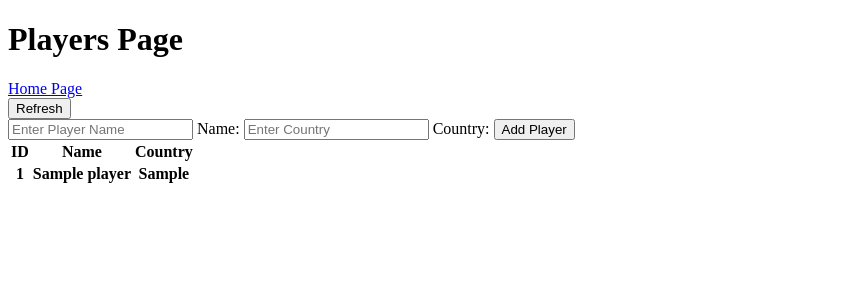
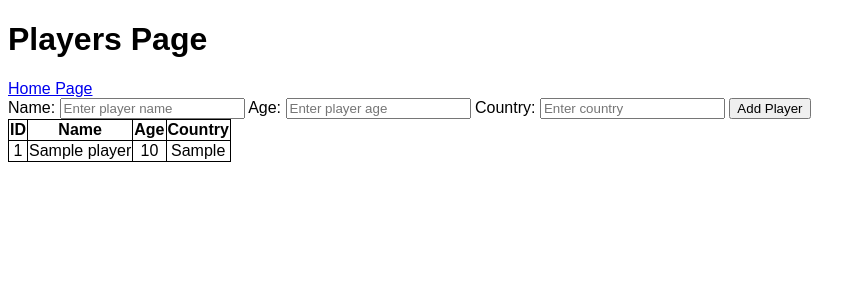
Before and after one commit to macantomato/esport-system-db, a Flask app: page /players-page in a window 1280 px wide. Shown: the top 300 px of the page, without its empty margins (0-866 px from the left). Run offline with Flask 3, Linux system fonts and the light colour scheme; tables that the repository leaves empty hold one stand-in row (values such as "Sample post"); lists and menus that the app fills with data are empty.

Commit message:
added little css and sorting

```diff
--- a/Database/tables.sql
+++ b/Database/tables.sql
@@ -1,6 +1,7 @@
 CREATE TABLE Players (
     player_id INTEGER NOT NULL AUTO_INCREMENT,
     name VARCHAR(30) NOT NULL,
+    age INTEGER NOT NULL,
     country VARCHAR(30) NOT NULL,
     CONSTRAINT pk_player PRIMARY KEY (player_id)
 );
--- a/esports_db.py
+++ b/esports_db.py
@@ -48,18 +48,23 @@ def teams_page():
 def add_player():
     data = request.get_json()
     name = data["name"]
+    age = data["age"]
     country = data["country"]
-    new_id = sql_add_player(name, country)
-    print(f"Added player: {new_id}, {name}, {country}")
+    new_id = sql_add_player(name, age, country)
+    print(f"Added player: {new_id}, {name}, {age}, {country}")
     return jsonify({"player_id": new_id})
 
 
 @app.post('/post/get_players')
 def get_players():
-    data = sql_get_players()
+    param = request.get_json(silent=True)
+    if not param:
+        data = sql_get_players()
+    else:
+        data = sql_get_players(param["sort"], param["reverse"])
     players = [
-        {"player_id": pId, "name": name, "country": country}
-        for pId, name, country in data
+        {"player_id": pId, "name": name, "age": age, "country": country}
+        for pId, name, age, country in data
     ]
     print(f"Get players: {str(players)}")
     return jsonify(players)
@@ -79,13 +84,17 @@ def sql_setup():
             #create triggers, functions, and procedures
             execute_sql_file("Database/functions_triggers.sql")
 
-def sql_add_player(name: str, country: str) -> int:
-    cursor.execute(f"INSERT INTO Players (name, country) VALUES ('{name}', '{country}');")
+def sql_add_player(name, age, country):
+    cursor.execute(f"INSERT INTO Players (name, age, country) VALUES ('{name}', {age}, '{country}');")
     connection.commit()
     return cursor.lastrowid
 
-def sql_get_players() -> list[dict]:
-    cursor.execute("SELECT * FROM Players;")
+def sql_get_players(sort = None, reverse = None):
+    if not sort or reverse is None:
+        cursor.execute("SELECT * FROM Players;")
+    else:
+        print(f"SELECT * FROM Players ORDER BY {sort} {'ASC' if reverse else 'DESC'};")
+        cursor.execute(f"SELECT * FROM Players ORDER BY {sort} {'ASC' if reverse else 'DESC'};")
     data = cursor.fetchall()
     return data
 
--- a/static/script.js
+++ b/static/script.js
@@ -1,3 +1,10 @@
+playerSortDict = {
+    "player_id": false,
+    "name": false,
+    "age": false,
+    "country": false
+}
+
 function postRequest(url, callback, data = null) {
     fetch(url, {
         method: "POST",
@@ -10,34 +17,39 @@ function postRequest(url, callback, data = null) {
 
 function addPlayer() {
     const name = document.getElementById("player_name").value.trim()
+    const age = document.getElementById("player_age").value
     const country = document.getElementById("player_country").value.trim()
-    if (!name || !country) {
-        alert("Both fields needs to be filled");
+    if (!name || !age || !country) {
+        alert("All fields needs to be filled");
         return;
     }
 
     data = {
         "name": name,
+        "age": age,
         "country": country
     };
-    console.log("Adding player:", data);
 
     postRequest("/post/add_player", (result) => {
         console.log("Added player: " + result["player_id"]);
         document.getElementById("player_name").value = "";
+        document.getElementById("player_age").value = "";
         document.getElementById("player_country").value = "";
+        getPlayers();
     }, data);
 }
 
-function getPlayers() {
+function getPlayers(sort = null) {
     postRequest("/post/get_players", (result) => {
-        console.log("Get players: " + result);
+        console.log("Get players:");
+        console.log(result)
         var innerHTML = `
             <table>
                 <tr>
-                    <th><b>ID</b></th>
-                    <th><b>Name</></th>
-                    <th><b>Country</b></th>
+                    <th onclick="handlePlayerSort('player_id')" style="cursor: pointer"><b>ID</b></th>
+                    <th onclick="handlePlayerSort('name')" style="cursor: pointer"><b>Name</b></th>
+                    <th onclick="handlePlayerSort('age')" style="cursor: pointer"><b>Age</b></th>
+                    <th onclick="handlePlayerSort('country')" style="cursor: pointer"><b>Country</b></th>
                 </tr>
         `;
         result.forEach(item => {
@@ -45,11 +57,17 @@ function getPlayers() {
                 <tr>
                     <th>${item["player_id"]}</th>
                     <th>${item["name"]}</th>
+                    <th>${item["age"]}</th>
                     <th>${item["country"]}</th>
                 </tr>
             `;
         });
         innerHTML += "</table>"
         document.getElementById("player_list").innerHTML = innerHTML;
-    }, null);
+    }, sort);
 }
+
+function handlePlayerSort(key) {
+    getPlayers({"sort": key, "reverse": playerSortDict[key]});
+    playerSortDict[key] = !playerSortDict[key];
+}
--- a/static/style.css
+++ b/static/style.css
@@ -1,3 +1,9 @@
 html {
     font-family: Arial, Helvetica, sans-serif;
 }
+
+table, tr, th {
+    font-weight: normal;
+    border: 1px solid black;
+    border-collapse: collapse;
+}
--- a/templates/intro.html
+++ b/templates/intro.html
@@ -3,7 +3,8 @@
 <head>
     <meta charset="UTF-8">
     <meta name="viewport" content="width=device-width, initial-scale=1.0">
-    <title>Document</title>
+    <title>Esports DB</title>
+    <link rel="stylesheet" href="{{ url_for('static', filename='style.css') }}">
 </head>
 <body>
     <h1>Hello World!</h1>
@@ -12,6 +13,6 @@
       <a href="{{ url_for('teams_page') }}">Teams Page</a>
       <a href="{{ url_for('games_page') }}">Games Page</a>
     </nav>
-    <script src="../static/script.js"></script>
+    <script src="{{ url_for('static', filename='script.js') }}"></script>
 </body>
 </html>
--- a/templates/players.html
+++ b/templates/players.html
@@ -3,26 +3,29 @@
 <head>
     <meta charset="UTF-8">
     <meta name="viewport" content="width=device-width, initial-scale=1.0">
-    <title>Players - Esport Team Viwer</title>
+    <title>Players - Esports DB</title>
+    <link rel="stylesheet" href="{{ url_for('static', filename='style.css') }}">
 </head>
 <body onload="getPlayers()">
     <h1>Players Page</h1>
     <nav>
         <a href="{{ url_for('intro') }}">Home Page</a>
     </nav>
-    <button onclick="getPlayers()">Refresh</button>
-    <div id="player_input">
-        <input type="text" id="player_name" placeholder="Enter Player Name" />
+    <div class="input" id="player_input">
         <label for="player_name">Name:</label>
+        <input type="text" id="player_name" placeholder="Enter player name" />
 
-        <input type="text" id="player_country" placeholder="Enter Country" />
+        <label for="player_age">Age:</label>
+        <input type="number" id="player_age" placeholder="Enter player age" />
+
         <label for="player_country">Country:</label>
+        <input type="text" id="player_country" placeholder="Enter country" />
 
         <button onclick="addPlayer()">Add Player</button>
     </div>
-    <div id="player_list">
+    <div class="list" id="player_list">
         <!-- empty to begin with -->
     </div>
-    <script src="../static/script.js"></script>
+    <script src="{{ url_for('static', filename='script.js') }}"></script>
 </body>
 </html>
```
Also changed, not shown: templates/teams.html (+4 -3 lines).
